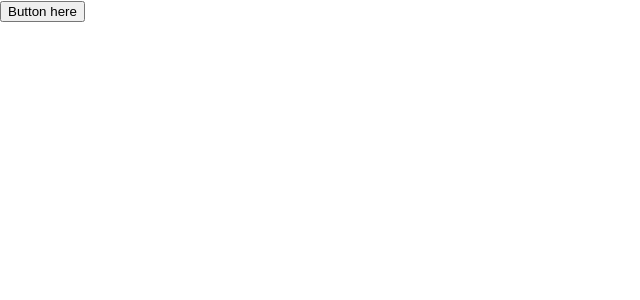
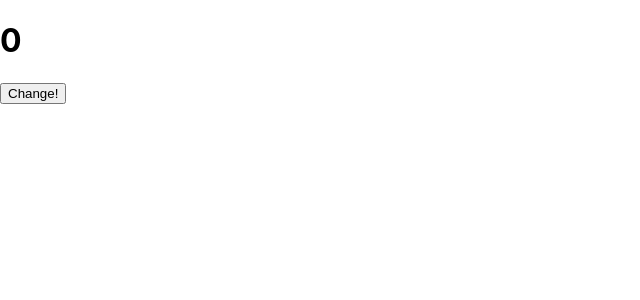
Before and after one commit to rwzhang1/LearnReact, a React (Create React App) app in the folder my-app/: page / in a window 1280 px wide. Shown: the top 300 px of the page, without its empty margins (0-640 px from the left). Built offline with nearby package versions, Linux system fonts and the light colour scheme.

Commit message:
changing state

```diff
--- a/my-app/src/App.js
+++ b/my-app/src/App.js
@@ -1,5 +1,43 @@
 import React from "react"
 
+class App extends React.Component {
+  constructor() {
+    super()
+    this.state = {
+      count: 0
+    }
+    this.handleClick = this.handleClick.bind(this)
+  }
+
+
+  handleClick() {
+    this.setState(prevState => {
+      return {
+        count: prevState.count +1
+      }
+    })
+  }
+
+  render() {
+    return (
+      <div>
+        <h1>{this.state.count}</h1>
+        <button onClick={this.handleClick}>Change!</button>
+      </div>
+    )
+  }
+}
+
+
+
+
+
+
+
+
+export default App
+
+/*
 function buttonfunction() {
     console.log('abcdefokadokaswodkoawkdokwodk')
 }
@@ -12,10 +50,10 @@
     </div>
   )
 }
+*/
 
 
 
-export default App
 
 
 /*
```
